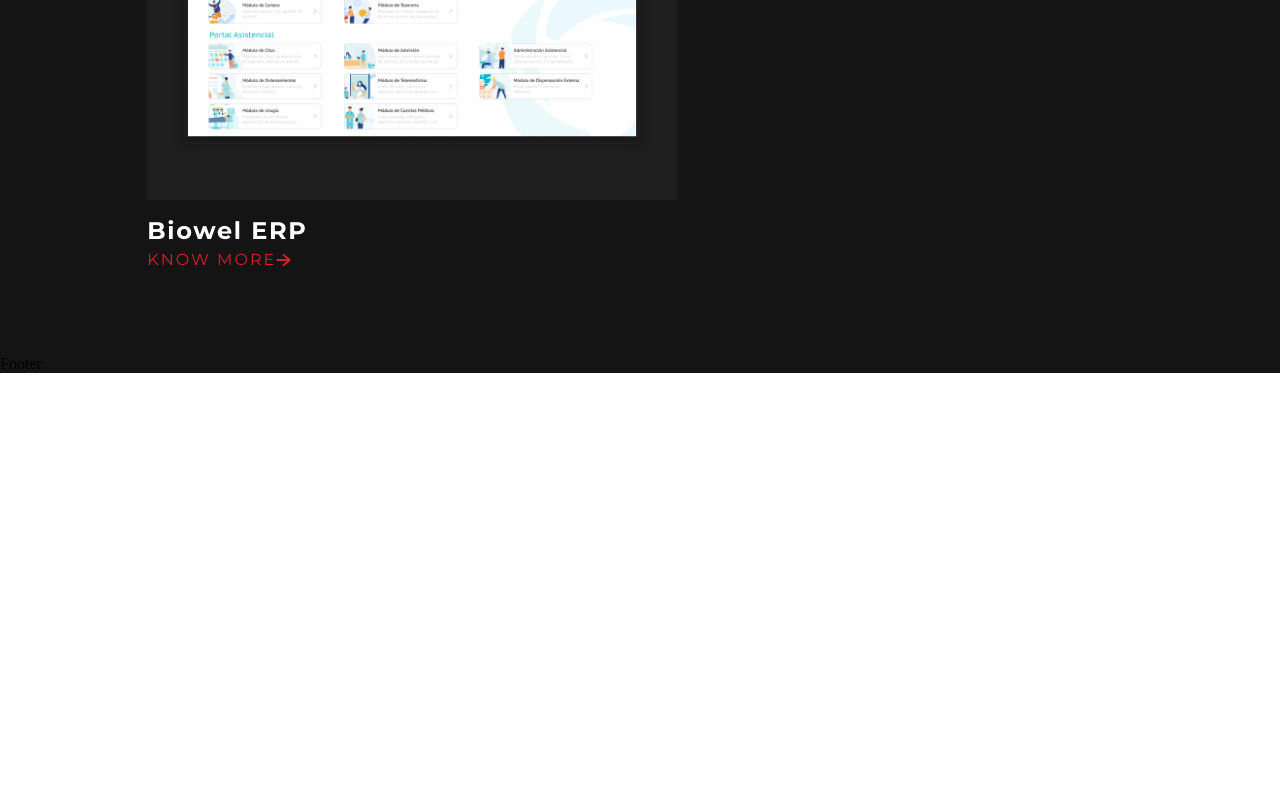
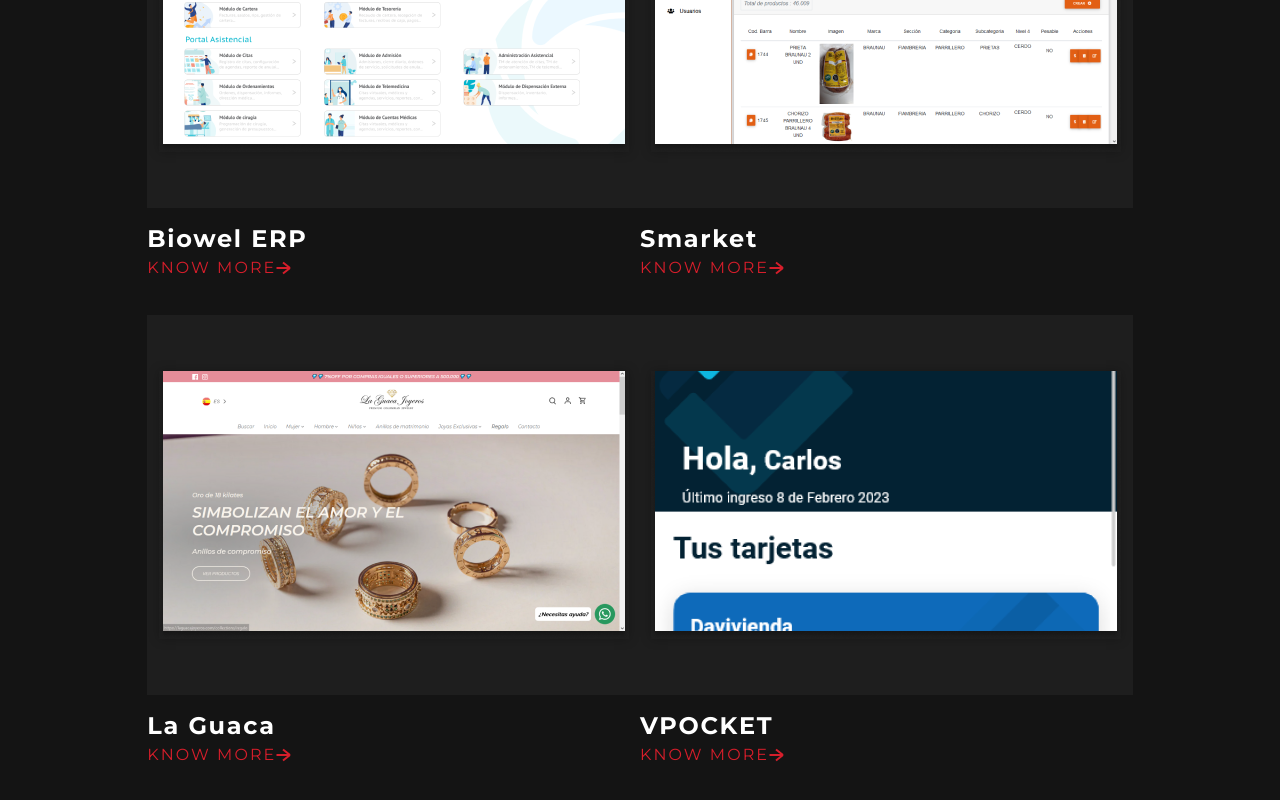
Before and after one commit to kevincastillo19/portfolio, a React (Vite) app: page / in a window 1280 px wide. Shown: the part 1936-2736 px from the top of the page. Before the commit the page ends 2309 px from the top, so only its background shows below. Built offline with nearby package versions, Linux system fonts and the light colour scheme.

Commit message:
feat: add featured projects

```diff
--- a/src/components/Buttons/Button.tsx
+++ b/src/components/Buttons/Button.tsx
@@ -2,15 +2,23 @@
 type props = {
     text:string,
     action?:()=>void,
-    type:string
+    type:'primary' | 'gray',
+    icon?:string
 }
-export const Button = ({text, action, type}:props) => {
+export const Button = ({text, action, type, icon}:props) => {
     return (
         <button
             className={`button-${type}`}
             onClick={action}
         >
-            {text}
+            <span>{text}</span>
+            {icon && (
+                <img
+                    src={icon}
+                    alt={text}
+                    className={`buttonIcon-${type}`}
+                />
+            )}
         </button>
     )
 }
--- a/src/components/Slide/index.tsx
+++ b/src/components/Slide/index.tsx
@@ -1,6 +1,7 @@
 
 import buttonArrow from '../../assets/img/icons/button-arrow.svg'
 import styles from './slideStyle.module.scss';
+import { Button } from '../Buttons/Button';
 
 type props = {
     image:string,
@@ -16,19 +17,12 @@
         <img src={image} alt={title} className={styles.slideImage} />
       </div>
         <h3 className={styles.titleLabel}>{title}</h3>
-        {buttonText && (
-                <button
-                    className={`${styles.cardButtonText} ${styles['cardButton-gray']}`}
-                    onClick={() => buttonAction}
-                >
-                    <span>{buttonText}</span>
-                    <img
-                        src={buttonArrow}
-                        alt={buttonText}
-                        className={`${styles['buttonIcon-gray']}`}
-                    />
-                </button>
-          )}
+        <Button
+          text={buttonText}
+          type="gray"
+          icon={buttonArrow}
+          action={buttonAction}
+        />
     </div>
   )
 }
--- a/src/components/Slide/slideStyle.module.scss
+++ b/src/components/Slide/slideStyle.module.scss
@@ -3,7 +3,7 @@
 @import '../../theme/fonts.scss';
 
 .slideContainer {
-    max-width: 530px;
+    max-width: 50%;
     max-height: 526px;
 }
 
@@ -17,9 +17,9 @@
     cursor: pointer;
 }
 .slideContainer .slideSquare .slideImage {
-    max-width: 462px;
-    max-height: 260px;
-    margin: 3.5rem 0;
+    // max-width: 462px;
+    // max-height: 260px;
+    margin: 3.5rem 1.5rem;
     position: relative;
     box-shadow: 0px 0px 10px 0px rgba(0, 0, 0, 0.25);
 }
--- a/src/pages/Home/homeStyles.module.scss
+++ b/src/pages/Home/homeStyles.module.scss
@@ -59,3 +59,11 @@
     margin-bottom:5rem;
     align-items: center;
 }
+.featuredProjects .projects{
+    display:flex;
+    justify-content: space-between;
+    flex-wrap: wrap;
+}
+.featuredProjects .projects > *{
+    margin-bottom: 2rem;
+}
--- a/src/pages/Home/index.tsx
+++ b/src/pages/Home/index.tsx
@@ -83,13 +83,31 @@
                     <h2 className={"subtitleWhite"}>FEATURED PROJECTS</h2>
                     <button className={'button-primary'}>view all</button>
                 </div>
-                <article id="projects">
+                <article id="projects" className={styles.projects}>
                     <Slide
                         image={ImageProject('biowel')}
                         title="Biowel ERP"
                         buttonText='KNOW MORE'
                         buttonAction={()=> console.log("biowel")}
                     />
+                    <Slide
+                        image={ImageProject('smarket')}
+                        title="Smarket"
+                        buttonText='KNOW MORE'
+                        buttonAction={()=> console.log("smarket")}
+                    />
+                    <Slide
+                        image={ImageProject('laguaca')}
+                        title="La Guaca"
+                        buttonText='KNOW MORE'
+                        buttonAction={()=> console.log("guaca")}
+                    />
+                    <Slide
+                        image={ImageProject('vpocket')}
+                        title="VPOCKET"
+                        buttonText='KNOW MORE'
+                        buttonAction={()=> console.log("vpocket")}
+                    />
                 </article>
             </section>
         </>
--- a/src/theme/buttons.scss
+++ b/src/theme/buttons.scss
@@ -24,3 +24,53 @@
 button:hover{
     cursor:pointer;
 }
+
+.buttonText {
+    text-transform: uppercase;
+    background: none;
+    border:none;
+    text-align: left;
+}
+
+.button-gray{
+    color:$white;
+    background:transparent;
+    text-transform:uppercase;
+    font-weight:500;
+    font-size: 12px;
+    line-height: 15px;
+    border:none;
+    padding: 0px;
+}
+
+.button-gray span{
+    font-style: normal;
+    font-weight: 400;
+    font-size: 1rem;
+    line-height: 188.9%;
+    /* or 30px */
+    letter-spacing: 0.13em;
+    color:$primaryColor;
+    vertical-align: middle;
+    background-color: transparent;
+}
+
+.buttonIcon-gray{
+    vertical-align: middle;
+}
+
+// .button-primary span{
+//     font-style: normal;
+//     font-weight: 400;
+//     font-size: 16px;
+//     line-height: 188.9%;
+//     /* or 30px */
+//     letter-spacing: 0.13em;
+//     color:$white;
+//     vertical-align: middle;
+// }
+
+.buttonIcon-primary{
+    vertical-align: middle;
+    filter:brightness(100);
+}
```
